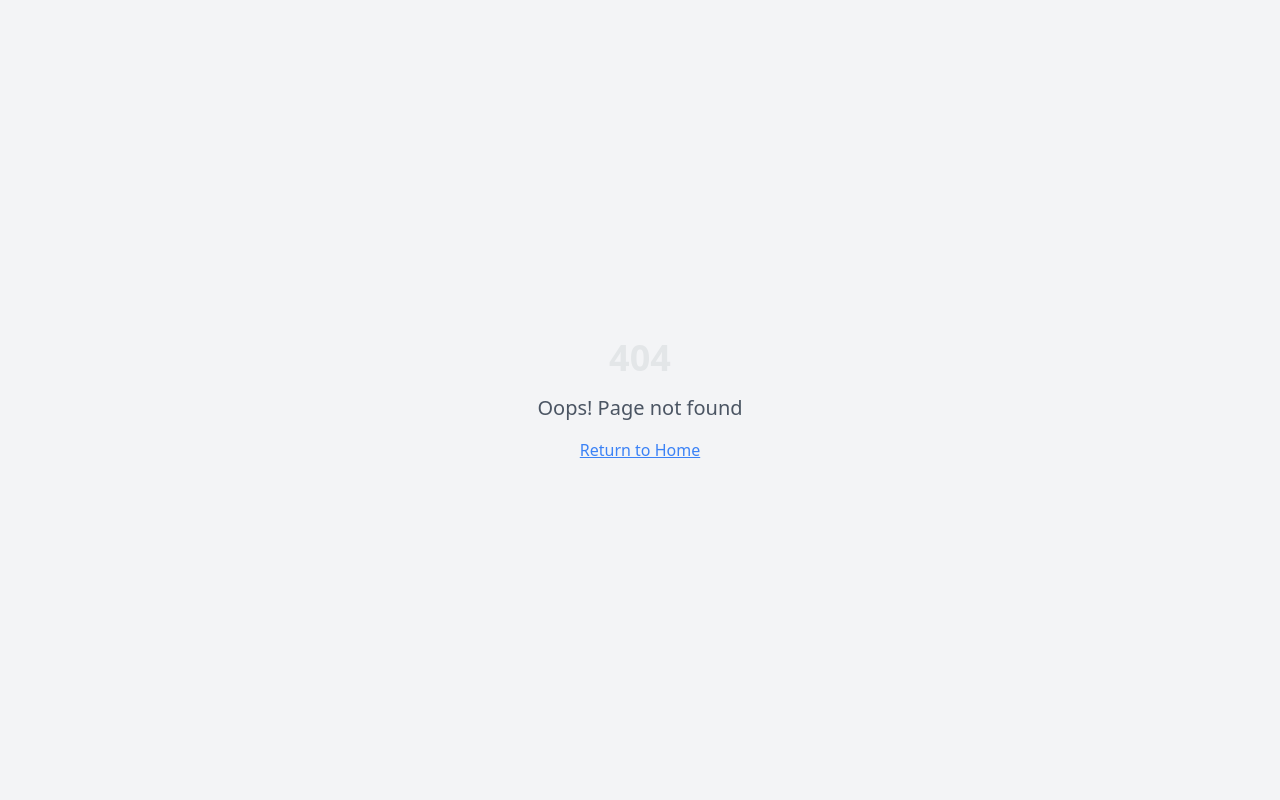
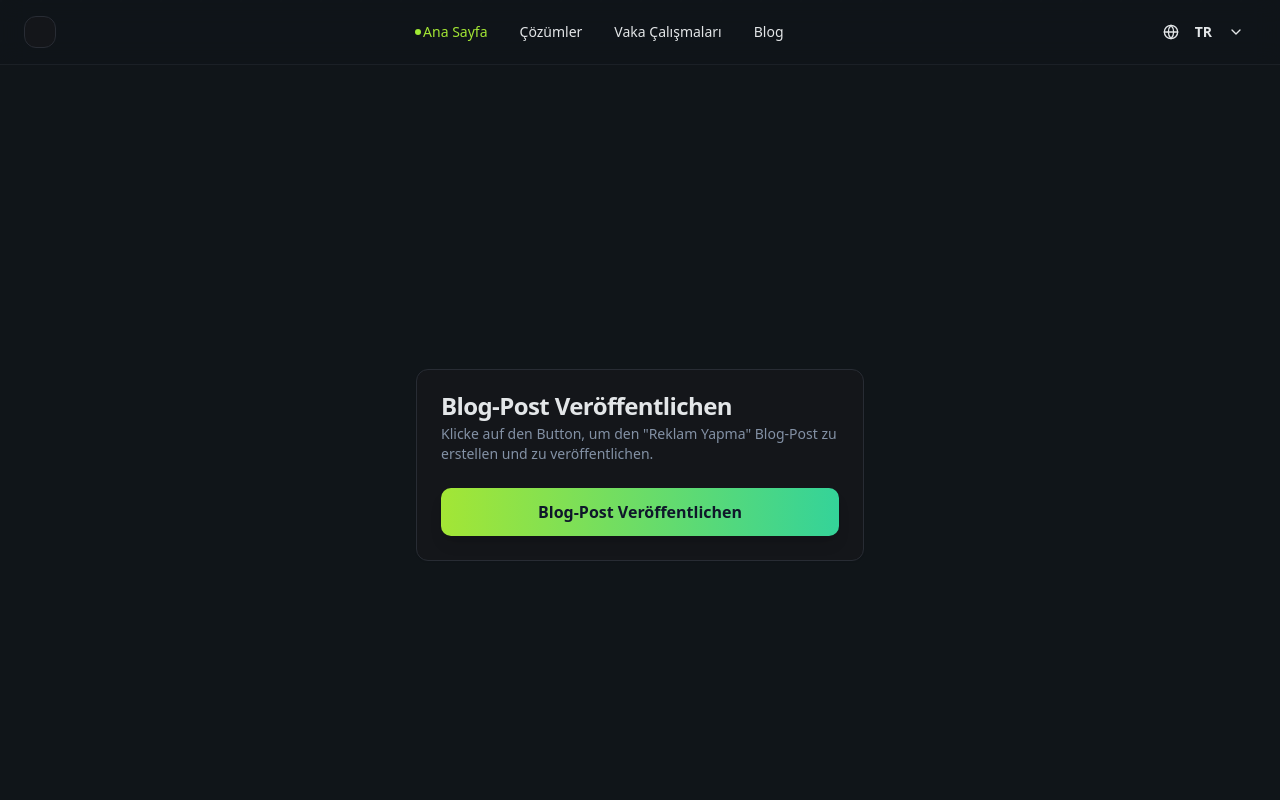
Before and after one commit to tepeciksafak-lang/yapay-zeka-turkiye-hub, a React (Vite) app: page /tr/test-blog-creation in a window 1280 px wide. Before the commit this address had no page. Shown: the top 800 px of the page. Built offline with nearby package versions, Linux system fonts and the light colour scheme.

Commit message:
Create test blog publish page
Add a test page at /tr/test-blog-creation with a publish button that calls createReklamYapmaBlogPost, and wire up route in App.tsx to render it. This enables one-click publishing of the Reklam Yapma blog post for quick verification.

```diff
--- a/src/App.tsx
+++ b/src/App.tsx
@@ -22,6 +22,7 @@ import Solutions from "./pages/Solutions";
 import Hakkimizda from "./pages/Hakkimizda";
 import GizlilikPolitikasi from "./pages/GizlilikPolitikasi";
 import KullanimKosullari from "./pages/KullanimKosullari";
+import TestBlogCreation from "./pages/TestBlogCreation";
 
 
 const queryClient = new QueryClient();
@@ -191,6 +192,16 @@ const AppWithModal = () => {
             </LanguageWrapper>
           } />
 
+          <Route path="/tr/test-blog-creation" element={
+            <LanguageWrapper>
+              <Navigation />
+              <main className="flex-1">
+                <TestBlogCreation />
+              </main>
+              <Footer />
+            </LanguageWrapper>
+          } />
+
           <Route path="/tr/blog" element={
             <LanguageWrapper>
               <Navigation />
--- /dev/null
+++ b/src/pages/TestBlogCreation.tsx
@@ -0,0 +1,92 @@
+import { useState } from "react";
+import { Button } from "@/components/ui/button";
+import { Card, CardContent, CardDescription, CardHeader, CardTitle } from "@/components/ui/card";
+import { createReklamYapmaBlogPost } from "@/utils/createBlogPostReklamYapma";
+import { toast } from "sonner";
+import { Loader2, CheckCircle2, XCircle } from "lucide-react";
+
+export default function TestBlogCreation() {
+  const [loading, setLoading] = useState(false);
+  const [success, setSuccess] = useState(false);
+  const [error, setError] = useState<string | null>(null);
+
+  const handleCreatePost = async () => {
+    setLoading(true);
+    setError(null);
+    setSuccess(false);
+
+    try {
+      console.log("Starting blog post creation...");
+      const result = await createReklamYapmaBlogPost();
+      console.log("Blog post created successfully:", result);
+
+      setSuccess(true);
+      toast.success("Blog-Post erfolgreich veröffentlicht!", {
+        description: "Der 'Reklam Yapma' Post ist jetzt live.",
+      });
+    } catch (err: any) {
+      console.error("Error creating blog post:", err);
+      setError(err.message || "Ein Fehler ist aufgetreten");
+      toast.error("Fehler beim Veröffentlichen", {
+        description: err.message || "Bitte versuche es erneut.",
+      });
+    } finally {
+      setLoading(false);
+    }
+  };
+
+  return (
+    <div className="min-h-screen bg-background flex items-center justify-center p-4">
+      <Card className="w-full max-w-md">
+        <CardHeader>
+          <CardTitle>Blog-Post Veröffentlichen</CardTitle>
+          <CardDescription>
+            Klicke auf den Button, um den "Reklam Yapma" Blog-Post zu erstellen und zu veröffentlichen.
+          </CardDescription>
+        </CardHeader>
+        <CardContent className="space-y-4">
+          <Button
+            onClick={handleCreatePost}
+            disabled={loading || success}
+            className="w-full"
+            size="lg"
+          >
+            {loading && <Loader2 className="mr-2 h-4 w-4 animate-spin" />}
+            {success && <CheckCircle2 className="mr-2 h-4 w-4" />}
+            {!loading && !success && "Blog-Post Veröffentlichen"}
+            {loading && "Wird veröffentlicht..."}
+            {success && "Erfolgreich veröffentlicht!"}
+          </Button>
+
+          {success && (
+            <div className="p-4 bg-green-500/10 border border-green-500/20 rounded-lg">
+              <p className="text-sm text-green-600 dark:text-green-400 flex items-center gap-2">
+                <CheckCircle2 className="h-4 w-4" />
+                Der Blog-Post wurde erfolgreich erstellt und ist jetzt unter /tr/blog verfügbar!
+              </p>
+            </div>
+          )}
+
+          {error && (
+            <div className="p-4 bg-red-500/10 border border-red-500/20 rounded-lg">
+              <p className="text-sm text-red-600 dark:text-red-400 flex items-center gap-2">
+                <XCircle className="h-4 w-4" />
+                {error}
+              </p>
+            </div>
+          )}
+
+          {success && (
+            <Button
+              variant="outline"
+              className="w-full"
+              onClick={() => window.location.href = "/tr/blog"}
+            >
+              Zum Blog →
+            </Button>
+          )}
+        </CardContent>
+      </Card>
+    </div>
+  );
+}
```
